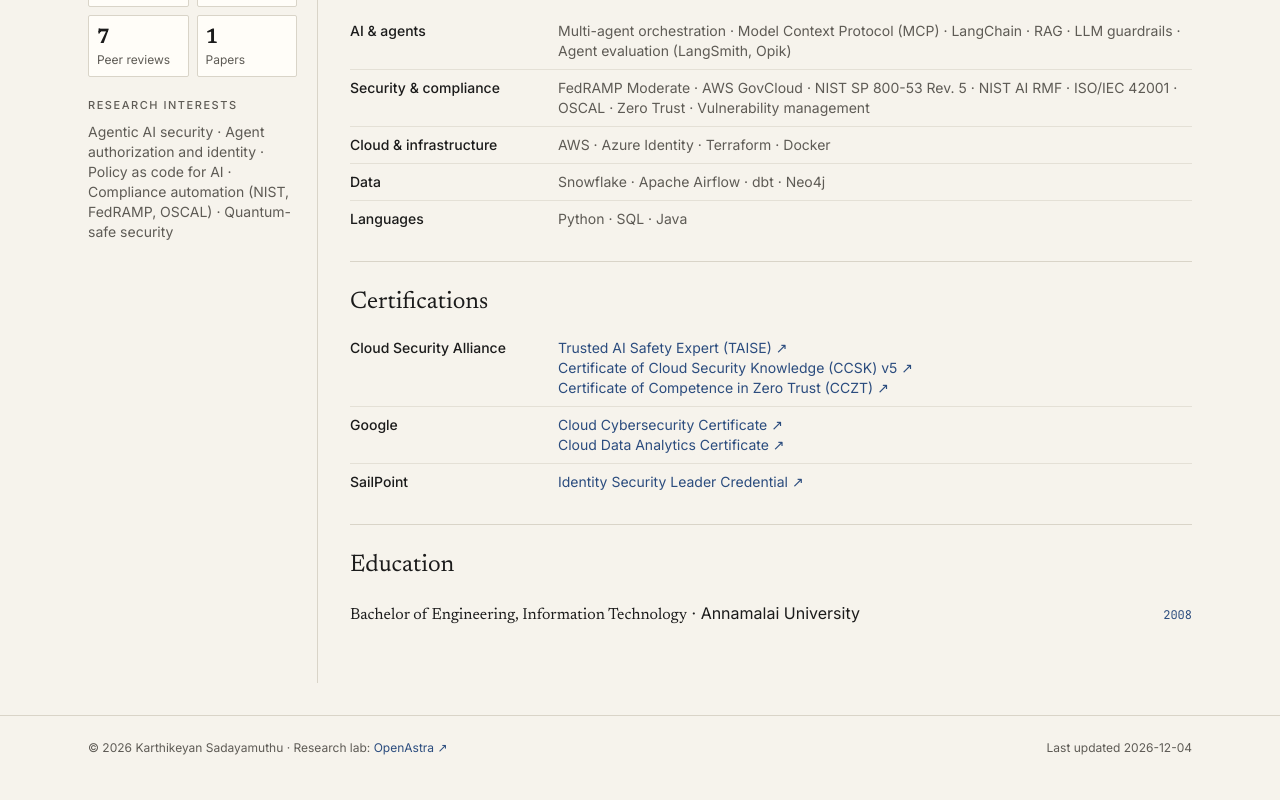
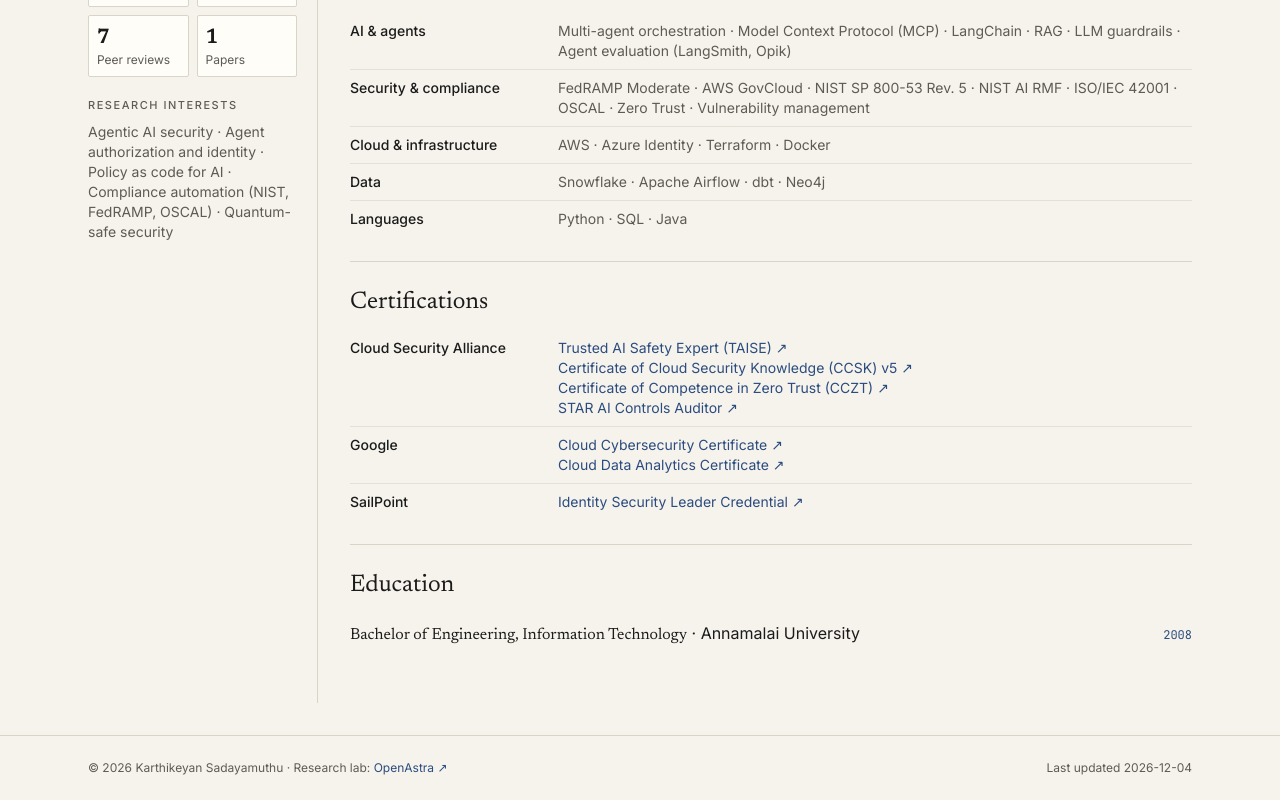
Before and after one commit to sadayamuthu/sadayamuthu.com, a React (Vite) app: page /experience in a window 1280 px wide. Shown: the part 540-1340 px from the top of the page. Built offline with nearby package versions, Linux system fonts and the light colour scheme.

Commit message:
Certifications: add STAR AI Controls Auditor

```diff
--- a/src/data/research.json
+++ b/src/data/research.json
@@ -815,6 +815,10 @@
         {
           "name": "Certificate of Competence in Zero Trust (CCZT)",
           "url": "https://www.credly.com/badges/1e311f66-1c46-4304-b468-4201fe5a0b77"
+        },
+        {
+          "name": "STAR AI Controls Auditor",
+          "url": "https://verify.skilljar.com/c/b5c64pnnpamp"
         }
       ]
     },
--- a/src/pages/Experience.jsx
+++ b/src/pages/Experience.jsx
@@ -29,7 +29,7 @@ function GroupList({ list, stacked = false }) {
                 {g.items.map((i) => (
                   <li key={i.name}>
                     {has(i.url) ? (
-                      <a href={i.url} target="_blank" rel="noreferrer" className="text-acc hover:underline" aria-label={`${i.name}, ${g.group} (Credly badge)`}>
+                      <a href={i.url} target="_blank" rel="noreferrer" className="text-acc hover:underline" aria-label={`${i.name}, ${g.group} (verify)`}>
                         {i.name} <span aria-hidden="true">↗</span>
                       </a>
                     ) : i.name}
```
Also changed, not shown: 1 other file (tests, documents, lock files or other folders).
